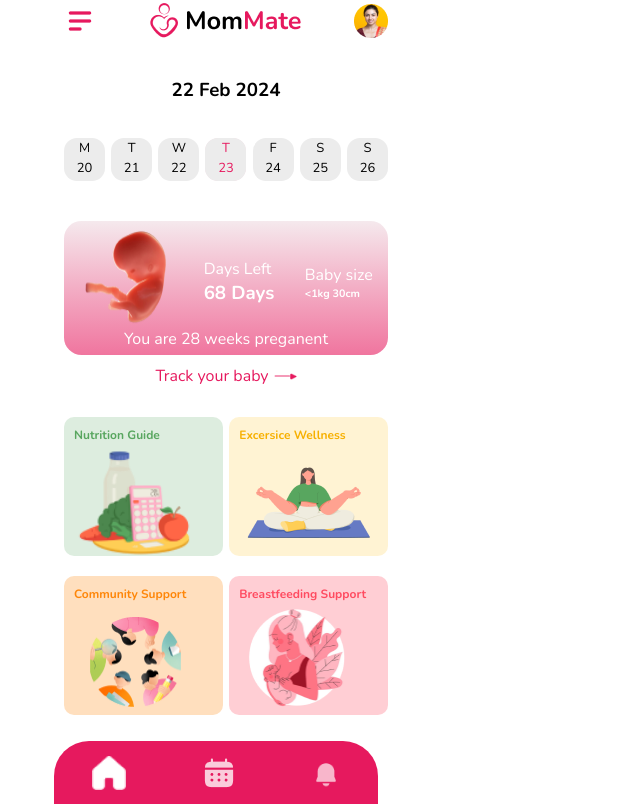
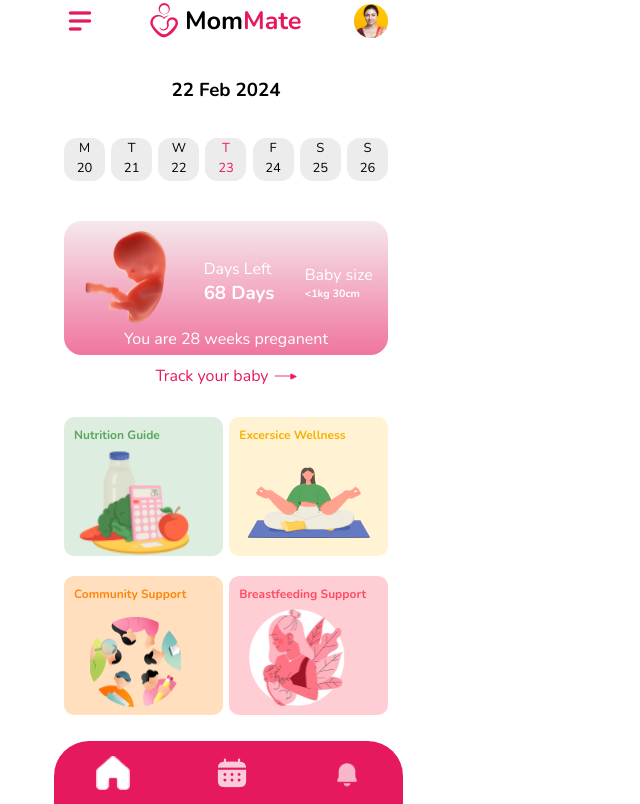
Before and after one commit to gt-selva/Mom-Mate-App-, a React (Vite) app: page /verificationSuccessful in a window 1280 px wide. Shown: the whole page, without its empty margins (0-640 px from the left). Built offline with nearby package versions, Linux system fonts and the light colour scheme.

Commit message:
adding home pages

```diff
--- a/src/Components/Home.css
+++ b/src/Components/Home.css
@@ -138,7 +138,7 @@
     margin-left: -10px;
 }
 #navigation-buttons{
-    width: 90%;
+    width: 97%;
     margin-left: -10px;
     margin-right: 0px;
     height: 63px;
```
